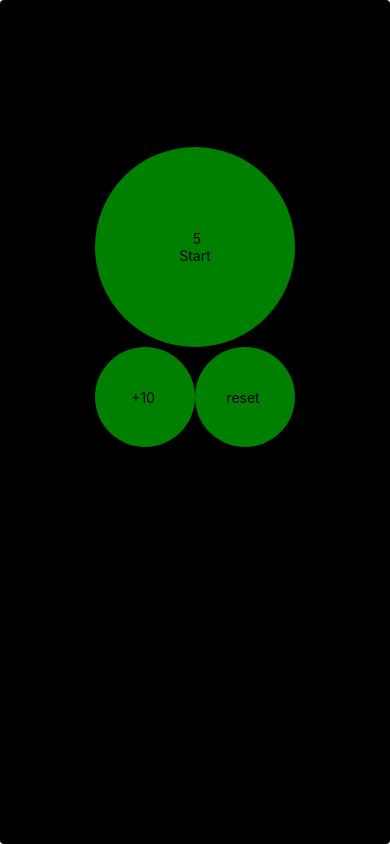
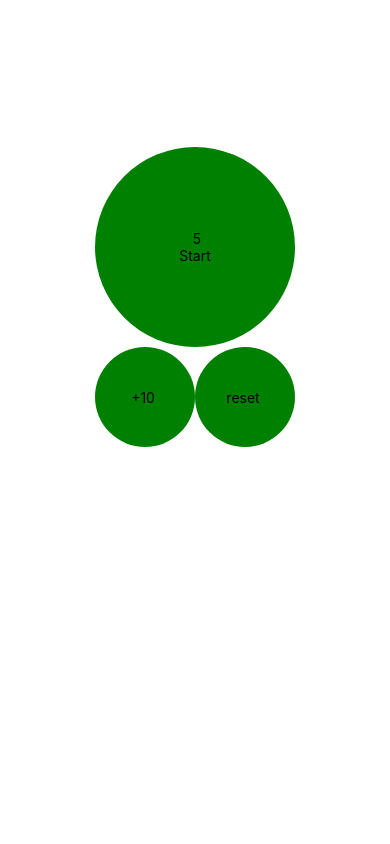
Before and after one commit to SanIbra/clockWorkout, a React Native app: screen / in a window 390 px wide. Built offline with nearby package versions, Linux system fonts and the light colour scheme.

Commit message:
set color background

```diff
--- a/App.tsx
+++ b/App.tsx
@@ -26,7 +26,7 @@ const styles = StyleSheet.create({
     borderRadius: 100,
 
     textAlign: 'center',
-    backgroundColor: mainColor,
+    backgroundColor: 'white',
     mainColor: 'black'
   },
 });
@@ -34,8 +34,8 @@ const styles = StyleSheet.create({
 export default function App() {
   const timerIniatialValue = 5
   return (
-    <View style={[styles.container, { backgroundColor: 'black' }]}>
-      <StatusBar style="light"></StatusBar>
+    <View style={[styles.container, {  }]}>
+      <StatusBar style="auto"></StatusBar>
       <View style={{ flex: 1 }} >
       </View>
       <View style={{ flex: 4, justifyContent: 'center' }} >
```
